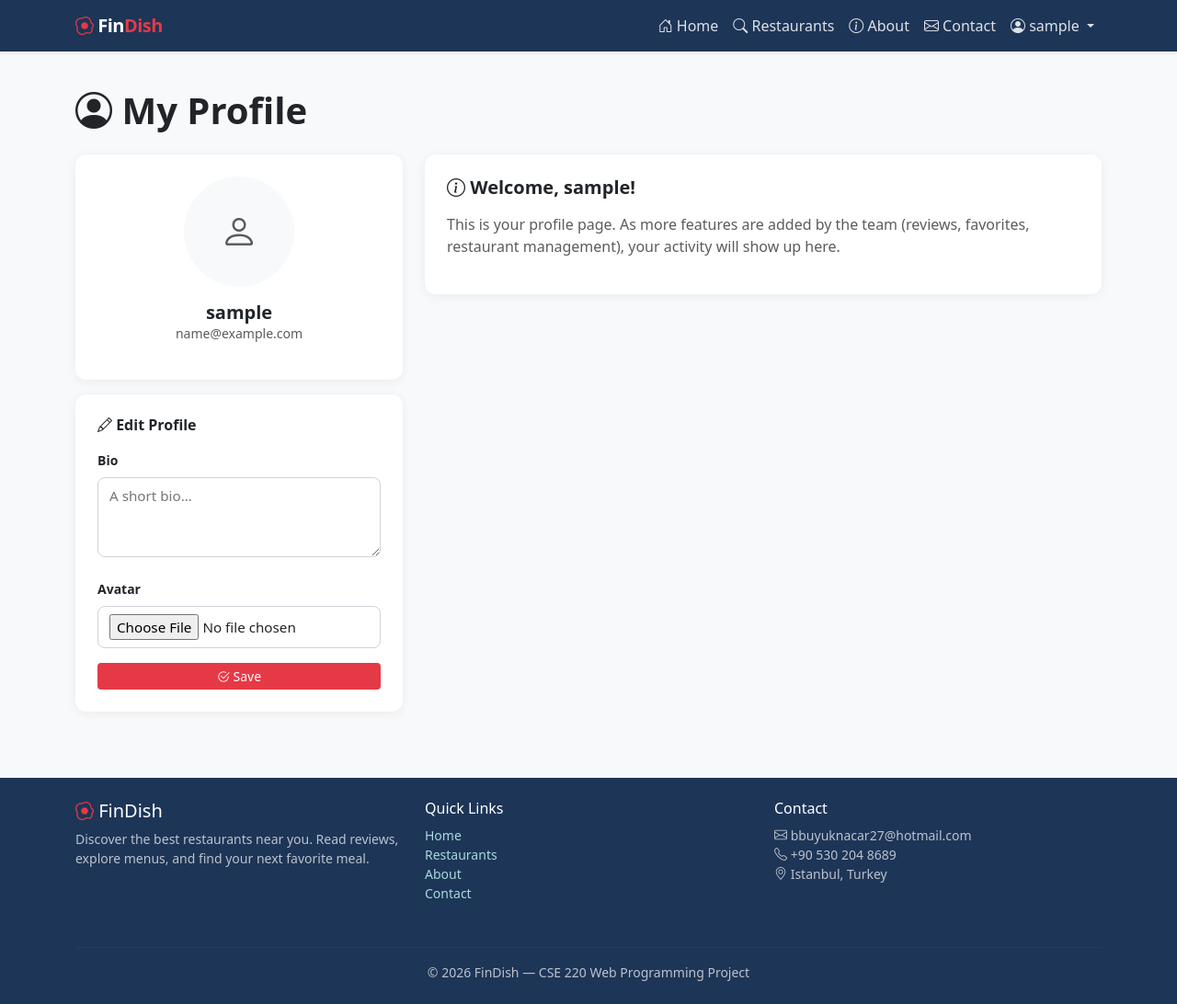
After one commit to basarhaktanyaman/flavormap, a Django app: page /profile/ in a window 1280 px wide. The commit adds this page. Shown: the whole page at 92% size. Run offline with Django 5.2, Linux system fonts and the light colour scheme; the visitor is signed in with stand-in values (Sample User, id 1); data comes from the database, SQL or seed files in the repository.

Commit message:
[Üye 1 / Teoman] Auth & Profile sistemi
- Kullanici kayit / giris / cikis (Django auth)
- UserRegistrationForm: e-mail zorunlu + email unique kontrolu
- Profile modeli: bio + avatar (ImageField, Pillow)
- ProfileForm + profile sayfasi
- Navbar guncellemesi: login/logout/profile dropdown + mesaj alani
- registration/login.html, register.html, logged_out.html template'leri
- LOGIN_URL / LOGIN_REDIRECT_URL / LOGOUT_REDIRECT_URL ayarlari
- transaction.atomic ile register + Profile olusumu tek transaksiyonda

```diff
--- /dev/null
+++ b/myapp/forms.py
@@ -0,0 +1,32 @@
+from django import forms
+from django.contrib.auth import get_user_model
+from django.contrib.auth.forms import UserCreationForm
+
+from .models import Profile
+
+User = get_user_model()
+
+
+class UserRegistrationForm(UserCreationForm):
+    """Extends the default UserCreationForm with a required email."""
+
+    email = forms.EmailField(required=True)
+
+    class Meta(UserCreationForm.Meta):
+        model = User
+        fields = ("username", "email", "password1", "password2")
+
+    def clean_email(self):
+        email = self.cleaned_data["email"]
+        if User.objects.filter(email__iexact=email).exists():
+            raise forms.ValidationError("A user with this email already exists.")
+        return email
+
+
+class ProfileForm(forms.ModelForm):
+    class Meta:
+        model = Profile
+        fields = ["bio", "avatar"]
+        widgets = {
+            "bio": forms.Textarea(attrs={"rows": 3, "placeholder": "A short bio..."}),
+        }
--- a/myapp/models.py
+++ b/myapp/models.py
@@ -1,5 +1,6 @@
+from django.conf import settings
+from django.core.validators import RegexValidator
 from django.db import models
-from django.core.validators import RegexValidator
 
 
 class Category(models.Model):
@@ -77,3 +78,15 @@ class Review(models.Model):
 
     def __str__(self):
         return f"{self.author_name} – {self.restaurant.name} ({self.rating}/5)"
+
+
+class Profile(models.Model):
+    """Optional bio/avatar attached to a user."""
+
+    user = models.OneToOneField(settings.AUTH_USER_MODEL, on_delete=models.CASCADE, related_name="profile")
+    bio = models.TextField(blank=True)
+    avatar = models.ImageField(upload_to="avatars/", blank=True, null=True)
+    created_at = models.DateTimeField(auto_now_add=True)
+
+    def __str__(self):
+        return f"Profile of {self.user}"
--- a/myapp/templates/myapp/base.html
+++ b/myapp/templates/myapp/base.html
@@ -44,7 +44,7 @@
             <span class="navbar-toggler-icon"></span>
         </button>
         <div class="collapse navbar-collapse" id="mainNav">
-            <ul class="navbar-nav ms-auto">
+            <ul class="navbar-nav ms-auto align-items-lg-center">
                 <li class="nav-item">
                     <a class="nav-link" href="{% url 'myapp:home' %}"><i class="bi bi-house-door"></i> Home</a>
                 </li>
@@ -57,9 +57,33 @@
                 <li class="nav-item">
                     <a class="nav-link" href="{% url 'myapp:contact' %}"><i class="bi bi-envelope"></i> Contact</a>
                 </li>
-                <li class="nav-item">
-                    <a class="nav-link" href="{% url 'admin:index' %}"><i class="bi bi-gear"></i> Admin</a>
-                </li>
+                {% if user.is_authenticated %}
+                    <li class="nav-item dropdown">
+                        <a class="nav-link dropdown-toggle" href="#" data-bs-toggle="dropdown">
+                            <i class="bi bi-person-circle"></i> {{ user.username }}
+                        </a>
+                        <ul class="dropdown-menu dropdown-menu-end">
+                            <li><a class="dropdown-item" href="{% url 'myapp:profile' %}"><i class="bi bi-person"></i> Profile</a></li>
+                            {% if user.is_staff %}
+                            <li><a class="dropdown-item" href="{% url 'admin:index' %}"><i class="bi bi-gear"></i> Admin Panel</a></li>
+                            {% endif %}
+                            <li><hr class="dropdown-divider"></li>
+                            <li>
+                                <form method="post" action="{% url 'logout' %}" class="px-3">
+                                    {% csrf_token %}
+                                    <button type="submit" class="btn btn-link p-0 text-danger"><i class="bi bi-box-arrow-right"></i> Logout</button>
+                                </form>
+                            </li>
+                        </ul>
+                    </li>
+                {% else %}
+                    <li class="nav-item">
+                        <a class="nav-link" href="{% url 'login' %}"><i class="bi bi-box-arrow-in-right"></i> Login</a>
+                    </li>
+                    <li class="nav-item">
+                        <a class="btn btn-fm btn-sm ms-lg-2" href="{% url 'register' %}"><i class="bi bi-person-plus"></i> Sign Up</a>
+                    </li>
+                {% endif %}
             </ul>
         </div>
     </div>
@@ -67,6 +91,16 @@
 
 <!-- Content -->
 <main class="container py-4">
+    {% if messages %}
+        <div class="mb-3">
+            {% for message in messages %}
+            <div class="alert alert-{{ message.tags|default:'info' }} alert-dismissible fade show" role="alert">
+                {{ message }}
+                <button type="button" class="btn-close" data-bs-dismiss="alert"></button>
+            </div>
+            {% endfor %}
+        </div>
+    {% endif %}
     {% block content %}{% endblock %}
 </main>
 
--- /dev/null
+++ b/myapp/templates/myapp/profile.html
@@ -0,0 +1,55 @@
+{% extends "myapp/base.html" %}
+
+{% block title %}My Profile – FinDish{% endblock %}
+
+{% block content %}
+<h1 class="fw-bold mb-4"><i class="bi bi-person-circle"></i> My Profile</h1>
+
+<div class="row g-4">
+    <div class="col-lg-4">
+        <div class="card p-4 text-center">
+            {% if profile_obj.avatar %}
+            <img src="{{ profile_obj.avatar.url }}" class="rounded-circle mx-auto mb-3" style="width:120px;height:120px;object-fit:cover;">
+            {% else %}
+            <div class="rounded-circle bg-light d-flex align-items-center justify-content-center mx-auto mb-3" style="width:120px;height:120px;">
+                <i class="bi bi-person fs-1 text-muted"></i>
+            </div>
+            {% endif %}
+            <h5 class="fw-bold mb-0">{{ user.username }}</h5>
+            {% if user.email %}<p class="text-muted small">{{ user.email }}</p>{% endif %}
+            {% if profile_obj.bio %}<p class="small mt-2">{{ profile_obj.bio }}</p>{% endif %}
+        </div>
+
+        <div class="card p-4 mt-3">
+            <h6 class="fw-bold mb-3"><i class="bi bi-pencil"></i> Edit Profile</h6>
+            <form method="post" enctype="multipart/form-data">
+                {% csrf_token %}
+                {% for field in form %}
+                <div class="mb-3">
+                    <label class="form-label small fw-semibold">{{ field.label }}</label>
+                    {{ field }}
+                    {% if field.errors %}<div class="text-danger small">{{ field.errors|join:" " }}</div>{% endif %}
+                </div>
+                {% endfor %}
+                <button class="btn btn-fm btn-sm w-100"><i class="bi bi-check2-circle"></i> Save</button>
+            </form>
+        </div>
+    </div>
+
+    <div class="col-lg-8">
+        <div class="card p-4">
+            <h5 class="fw-bold mb-3"><i class="bi bi-info-circle"></i> Welcome, {{ user.username }}!</h5>
+            <p class="text-muted">This is your profile page. As more features are added by the team (reviews, favorites, restaurant management), your activity will show up here.</p>
+        </div>
+    </div>
+</div>
+{% endblock %}
+
+{% block extra_css %}
+<style>
+    form input[type="text"], form input[type="file"], form textarea {
+        width: 100%; padding: .5rem .75rem; border: 1px solid #ced4da;
+        border-radius: .5rem; font-size: .95rem; background: #fff;
+    }
+</style>
+{% endblock %}
--- a/myapp/urls.py
+++ b/myapp/urls.py
@@ -1,4 +1,5 @@
 from django.urls import path
+
 from . import views
 
 app_name = "myapp"
@@ -7,6 +8,7 @@ urlpatterns = [
     path("", views.home, name="home"),
     path("restaurants/", views.restaurant_list, name="restaurant_list"),
     path("restaurants/<int:pk>/", views.restaurant_detail, name="restaurant_detail"),
+    path("profile/", views.profile, name="profile"),
     path("about/", views.about, name="about"),
     path("contact/", views.contact, name="contact"),
 ]
--- a/myapp/views.py
+++ b/myapp/views.py
@@ -1,5 +1,14 @@
-from django.shortcuts import render, get_object_or_404
-from .models import Restaurant, Category
+from django.contrib import messages
+from django.contrib.auth import login
+from django.contrib.auth.decorators import login_required
+from django.db import transaction
+from django.shortcuts import get_object_or_404, redirect, render
+
+from .forms import ProfileForm, UserRegistrationForm
+from .models import Category, Profile, Restaurant
+
+
+# ----- Public pages -----------------------------------------------------------
 
 
 def home(request):
@@ -14,26 +23,10 @@ def home(request):
 
 def restaurant_list(request):
     restaurants = Restaurant.objects.select_related("category", "location").all()
-
-    category_id = request.GET.get("category")
-    city = request.GET.get("city")
-    price = request.GET.get("price")
-
-    if category_id:
-        restaurants = restaurants.filter(category_id=category_id)
-    if city:
-        restaurants = restaurants.filter(location__city=city)
-    if price:
-        restaurants = restaurants.filter(price_range=price)
-
     categories = Category.objects.all()
-
     context = {
         "restaurants": restaurants,
         "categories": categories,
-        "selected_category": category_id,
-        "selected_city": city,
-        "selected_price": price,
     }
     return render(request, "myapp/restaurant_list.html", context)
 
@@ -58,3 +51,51 @@ def about(request):
 
 def contact(request):
     return render(request, "myapp/contact.html")
+
+
+# ----- Auth -------------------------------------------------------------------
+
+
+def register(request):
+    if request.user.is_authenticated:
+        return redirect("myapp:home")
+
+    if request.method == "POST":
+        form = UserRegistrationForm(request.POST)
+        if form.is_valid():
+            with transaction.atomic():
+                user = form.save()
+                Profile.objects.create(user=user)
+            login(request, user)
+            messages.success(request, f"Welcome, {user.username}! Your account has been created.")
+            return redirect("myapp:home")
+    else:
+        form = UserRegistrationForm()
+
+    return render(request, "registration/register.html", {"form": form})
+
+
+# ----- Profile ----------------------------------------------------------------
+
+
+@login_required
+def profile(request):
+    profile_obj, _ = Profile.objects.get_or_create(user=request.user)
+
+    if request.method == "POST":
+        form = ProfileForm(request.POST, request.FILES, instance=profile_obj)
+        if form.is_valid():
+            form.save()
+            messages.success(request, "Profile updated.")
+            return redirect("myapp:profile")
+    else:
+        form = ProfileForm(instance=profile_obj)
+
+    return render(
+        request,
+        "myapp/profile.html",
+        {
+            "form": form,
+            "profile_obj": profile_obj,
+        },
+    )
--- a/myproject/urls.py
+++ b/myproject/urls.py
@@ -1,7 +1,17 @@
 from django.contrib import admin
-from django.urls import path, include
+from django.contrib.auth import views as auth_views
+from django.urls import include, path
+
+from myapp import views as myapp_views
 
 urlpatterns = [
     path("admin/", admin.site.urls),
+    path(
+        "login/",
+        auth_views.LoginView.as_view(template_name="registration/login.html"),
+        name="login",
+    ),
+    path("logout/", auth_views.LogoutView.as_view(), name="logout"),
+    path("register/", myapp_views.register, name="register"),
     path("", include("myapp.urls")),
 ]
--- /dev/null
+++ b/requirements.txt
@@ -0,0 +1,4 @@
+asgiref==3.11.1
+Django==6.0.5
+pillow==12.2.0
+sqlparse==0.5.5
```
Also changed, not shown: myapp/admin.py (+8 -1 lines), myapp/templates/registration/logged_out.html (added, +15 -0 lines), myapp/templates/registration/login.html (added, +37 -0 lines), myapp/templates/registration/register.html (added, +51 -0 lines), myproject/settings.py (+7 -0 lines), myapp/migrations/0002_profile.py (added).
